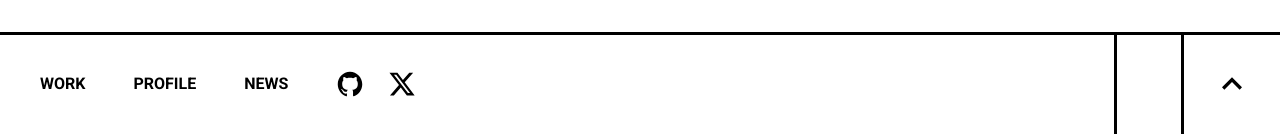
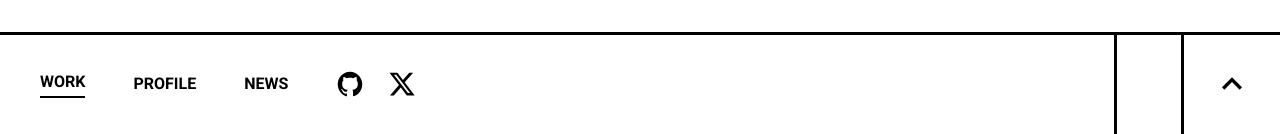
Before and after one commit to SomaTakata/shibayoko, a Next.js app: page /works in a window 1280 px wide. Shown: the part 864-998 px from the top of the page. Built offline with nearby package versions, Linux system fonts and the light colour scheme.

Commit message:
Footerの修正

```diff
--- a/src/feature/layout/Footer.tsx
+++ b/src/feature/layout/Footer.tsx
@@ -3,6 +3,7 @@ import { IoMdClose, IoMdMenu } from "react-icons/io";
 import { FaXTwitter } from "react-icons/fa6";
 import { IoLogoGithub } from "react-icons/io";
 import { MdOutlineKeyboardArrowUp } from "react-icons/md";
+import { usePathname } from "next/navigation";
 
 type FooterProps = {
   menuOpen: boolean;
@@ -17,18 +18,36 @@ const Footer = ({ menuOpen, toggleMenu }: FooterProps) => {
     });
   };
 
+  const pathname = usePathname();
+  const isActive = (path: string) => pathname === path;
+
   return (
     <footer className="fixed inset-x-0 bottom-0 z-50 flex h-16 items-center justify-between border-t-2 border-black bg-white lg:relative lg:h-[100px] lg:border-t-[3px]">
       {/* Desktop Navigation */}
       <div className="hidden h-[100px] w-full items-center gap-12 border-r-[3px] border-black px-10 py-5 lg:flex lg:py-10">
         <nav className="flex items-center gap-12 font-bold">
-          <Link href="/works" className="font-roboto">
+          <Link
+            href="/works"
+            className={`font-roboto hover:underline ${
+              isActive("/works") ? "border-b-2 border-black pb-0.5" : ""
+            }`}
+          >
             WORK
           </Link>
-          <Link href="/profile" className="font-roboto">
+          <Link
+            href="/profile"
+            className={`font-roboto hover:underline ${
+              isActive("/profile") ? "border-b-2 border-black pb-0.5" : ""
+            }`}
+          >
             PROFILE
           </Link>
-          <Link href="/news" className="font-roboto">
+          <Link
+            href="/news"
+            className={`font-roboto hover:underline ${
+              isActive("/news") ? "border-b-2 border-black pb-0.5" : ""
+            }`}
+          >
             NEWS
           </Link>
         </nav>
```
